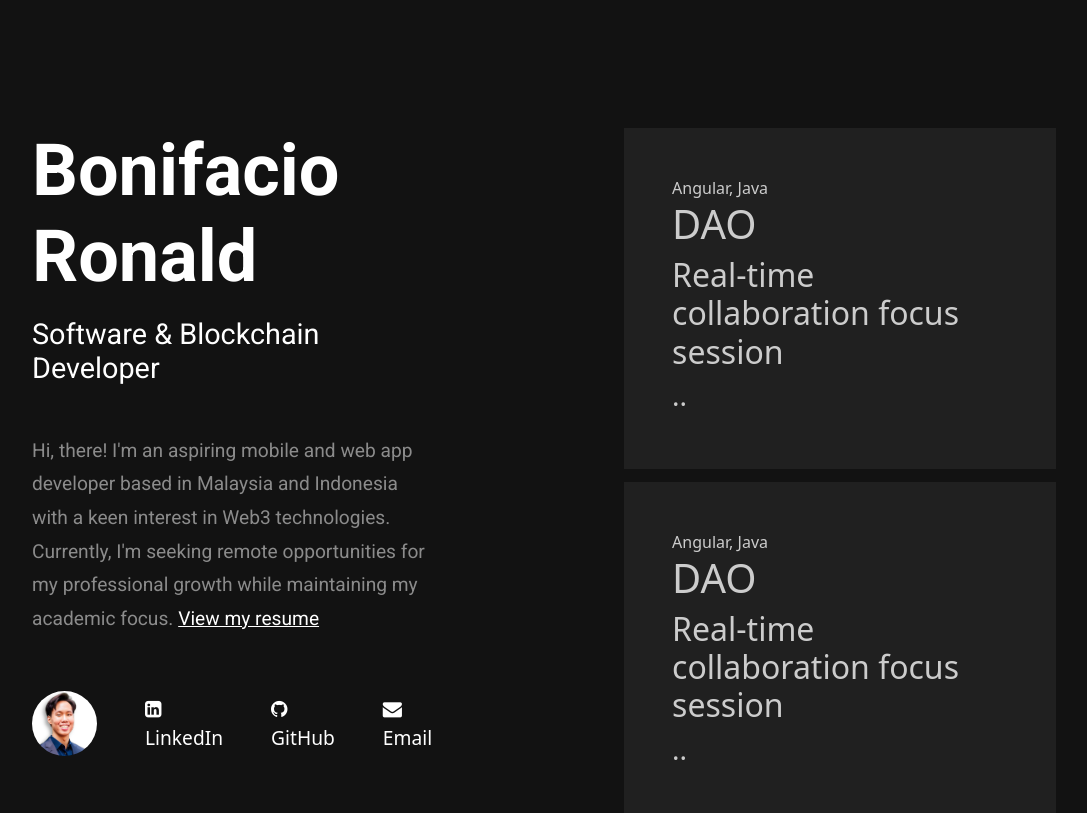
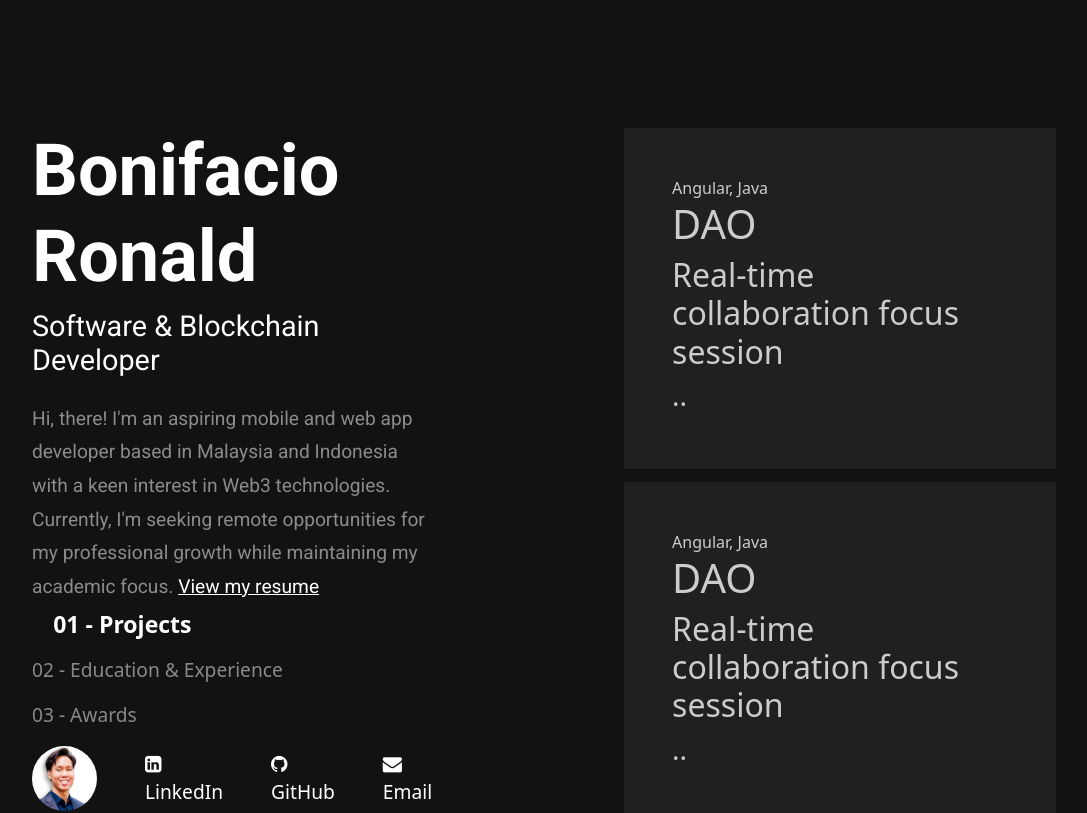
Before and after one commit to bonifacioronald/web-portfolio, a React (Create React App) app: page / in a window 1280 px wide. Shown: the top 813 px of the page, without its empty margins (96-1183 px from the left). Built offline with nearby package versions, Linux system fonts and the light colour scheme.

Commit message:
Add page scroll section

```diff
--- a/src/App.css
+++ b/src/App.css
@@ -20,7 +20,7 @@
 
 .copyright {
   text-align: center;
-  font-size: 1.3em;
+  font-size: var(--fs-paragraph);
   color: color-mix(in srgb, var(--color-text-primary) 10%, transparent)
 }
 
--- a/src/App.jsx
+++ b/src/App.jsx
@@ -4,15 +4,33 @@ import ProjectSection from './projects/project-section';
 import ContactSection from './contact/contact-section';
 import EduExpSection from './edu-exp/edu-exp-section';
 import AwardsSection from './awards/awards-section';
+import PageScrollSection from './page-scroll/page-scroll-section';
+import { useState, useEffect } from 'react';
 
 function App() {
+  const [scrollPosition, setScrollPosition] = useState(0);
+  const handleScroll = () => {
+      const position = window.pageYOffset;
+      setScrollPosition(position);
+  };
+
+  useEffect(() => {
+    window.addEventListener('scroll', handleScroll, { passive: true });
+
+    return () => {
+        window.removeEventListener('scroll', handleScroll);
+    };
+  })
+
   return (
     <div className="App">
       <div className="layout-container">
         <div className='left-section'>
-          <div className='mb-5'><SelfInfoSection/></div>
+          <div><SelfInfoSection/></div>
+          {/* scrollPosition: {scrollPosition} */}
+          <div><PageScrollSection scrollPosition={scrollPosition}/></div>
           <div><ContactSection/></div>
-          </div>
+        </div>
         <div className='right-section'>
           <ProjectSection/>
           <EduExpSection/>
--- /dev/null
+++ b/src/page-scroll/page-scroll-section.jsx
@@ -0,0 +1,19 @@
+import React from "react";
+import "./page-scroll.css";
+import 'bootstrap/dist/css/bootstrap.css';
+
+function PageScrollSection({scrollPosition}) {
+
+    const projectSectionScrollBreakpoint = 500;
+    const eduExpSectionScrollBreakpoint = 1375;
+
+    return (
+        <div className="page-scroll-layout">
+            <p className={`page-scroll-item ${scrollPosition < projectSectionScrollBreakpoint ? 'focused' : ''}`}>01 - Projects</p>
+            <p className={`page-scroll-item ${scrollPosition >= projectSectionScrollBreakpoint && scrollPosition < eduExpSectionScrollBreakpoint ? 'focused' : ''}`}>02 - Education & Experience</p>
+            <p className={`page-scroll-item ${scrollPosition >= eduExpSectionScrollBreakpoint ? 'focused' : ''}`}>03 - Awards</p>
+        </div>
+    );
+}
+
+export default PageScrollSection;
--- /dev/null
+++ b/src/page-scroll/page-scroll.css
@@ -0,0 +1,17 @@
+.page-scroll-layout {
+    display: flex;
+    flex-direction: column;
+}
+
+.page-scroll-item {
+    font-size: var(--fs-paragraph);
+    color: var(--color-text-primary);
+    transition: transform 0.25s ease;
+    filter: opacity(50%);
+}
+
+.page-scroll-item.focused {
+    transform: scale(1.2) translateX(51px);
+    filter: opacity(100%);
+    font-weight: bold;
+}
--- a/src/self-info/self-info-section.jsx
+++ b/src/self-info/self-info-section.jsx
@@ -6,9 +6,9 @@ function SelfInfoSection() {
   return (
 
   <div className="top-section">
-            <h1 className="name roboto-bold mb-3">Bonifacio Ronald</h1>
-            <h2 className="role roboto-regular mb-5">Software & Blockchain Developer</h2>
-            <h3 className="description roboto-regular mt-5">Hi, there! I'm an aspiring mobile and web app developer based in Malaysia and Indonesia with a keen interest in Web3 technologies. Currently, I'm seeking remote opportunities for my professional growth while maintaining my academic focus. <a className="cv-link"href="https://drive.google.com/file/d/1hRrLCjVwuXiA0k2MP9Bed2iYoM6Guu52/view?usp=sharing">View my resume</a></h3>
+            <h1 className="name roboto-bold mb-2">Bonifacio Ronald</h1>
+            <h2 className="role roboto-regular mb-4">Software & Blockchain Developer</h2>
+            <h3 className="description roboto-regular">Hi, there! I'm an aspiring mobile and web app developer based in Malaysia and Indonesia with a keen interest in Web3 technologies. Currently, I'm seeking remote opportunities for my professional growth while maintaining my academic focus. <a className="cv-link"href="https://drive.google.com/file/d/1hRrLCjVwuXiA0k2MP9Bed2iYoM6Guu52/view?usp=sharing">View my resume</a></h3>
   </div>
   );
 }
```
